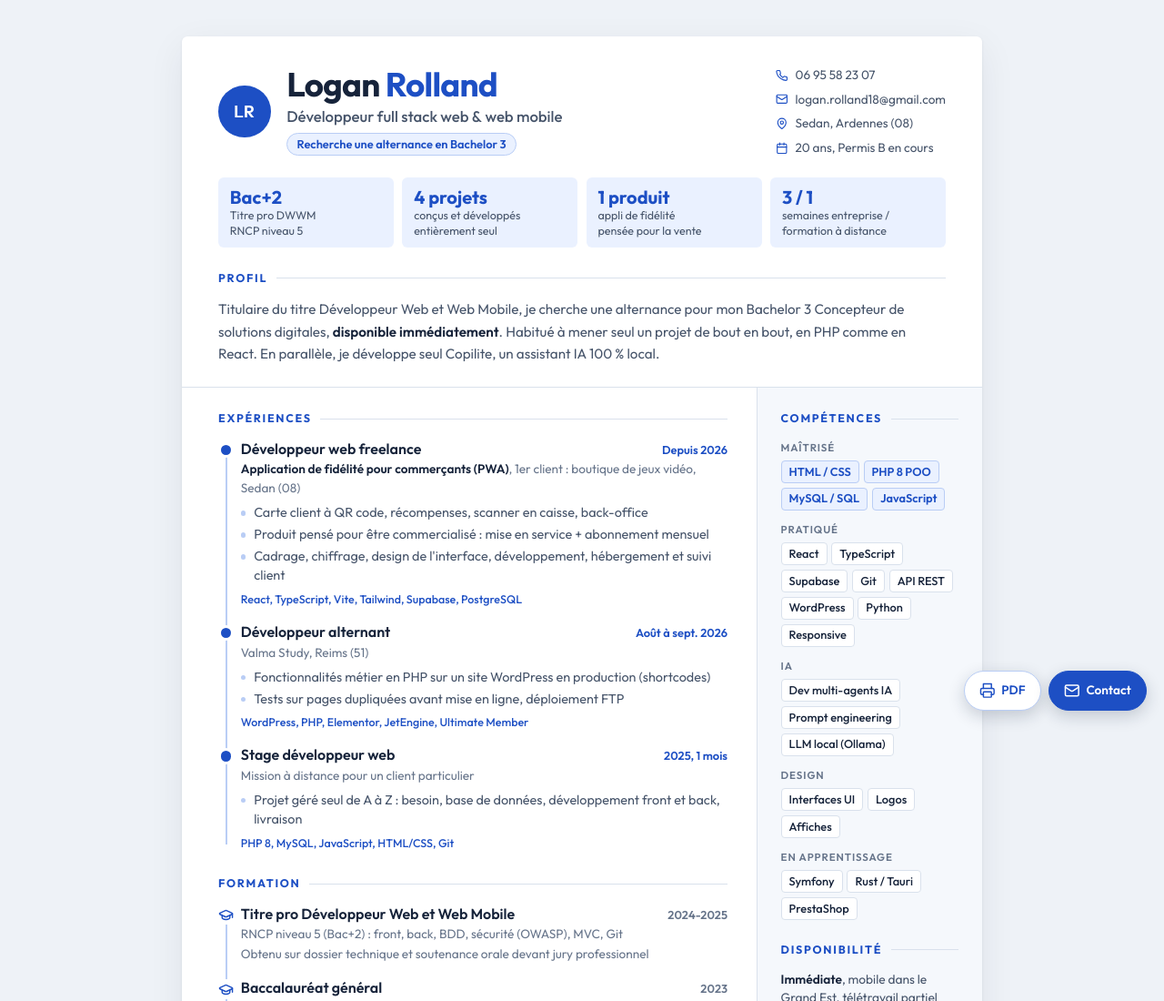
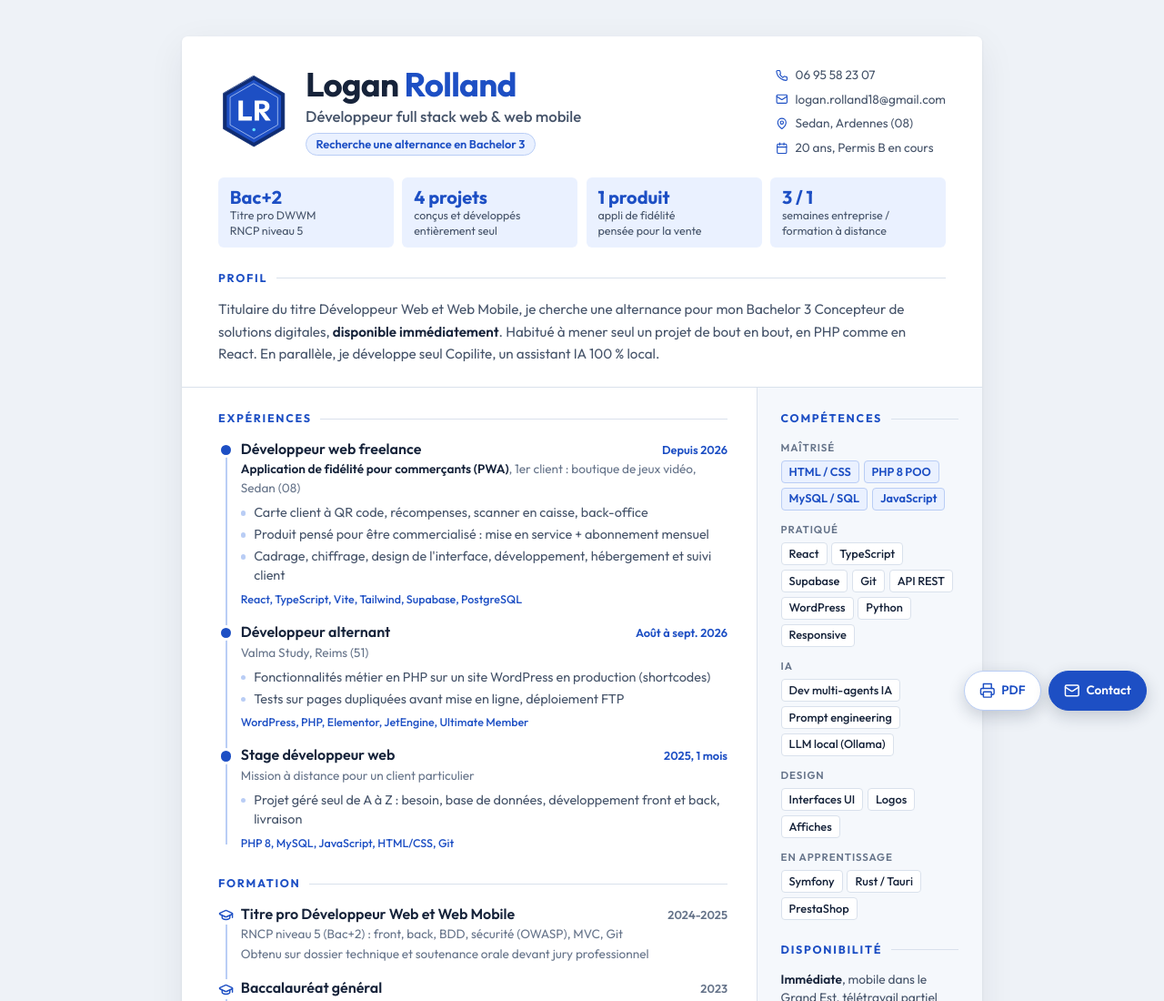
Before and after one commit to loganrolland18/CurriculumVitae, a plain HTML site: page index.html in a window 1280 px wide. Shown: the top 1100 px of the page at 91% size. Drawn offline with Linux system fonts and the light colour scheme.

Commit message:
CV : monogramme hexagonal
Co-Authored-By: Claude Opus 5.5 <noreply@anthropic.com>

Claude-Session: https://claude.ai/code/session_01CAoBrScc2WNakzdZNA6Cur

```diff
--- a/index.html
+++ b/index.html
@@ -27,7 +27,7 @@
         <p class="headline">Développeur full stack web&nbsp;&amp;&nbsp;web&nbsp;mobile</p>
         <p class="headline-sub">Recherche une alternance en Bachelor 3</p>
       </div>
-      <div class="avatar" aria-hidden="true"><svg class="mono" viewBox="0 -703 1196 703" aria-hidden="true"><path fill="currentColor" d="M71.75 0.0V-703.0H208V0ZM171.75 0.0V-121.25H529.5V0.0Z M727.5 -293.75V-399.5H890.5Q940.5 -399.5 968.0 -425.125Q995.5 -450.75 995.5 -495.75Q995.5 -537.0 968.375 -564.5Q941.25 -592.0 891.25 -592.0H727.5V-703.0H903Q971 -703 1022.5 -676.375Q1074.0 -649.75 1102.625 -603.625Q1131.25 -557.5 1131.25 -498.0Q1131.25 -436.25 1102.5 -390.5Q1073.75 -344.75 1021.75 -319.25Q969.75 -293.75 900.5 -293.75ZM627.75 0.0V-703.0H764V0ZM1011.75 0.0 779.5 -304.0 904.75 -343.0 1177.25 0.0Z"/></svg></div>
+      <div class="avatar avatar-badge" aria-hidden="true"><svg class="mono-badge" viewBox="0 0 200 200" aria-hidden="true"><polygon points="100.0,1.0 185.7,50.5 185.7,149.5 100.0,199.0 14.3,149.5 14.3,50.5" fill="#0f2c73" stroke="#0f2c73" stroke-width="2" stroke-linejoin="round"/><polygon points="100.0,12.0 176.2,56.0 176.2,144.0 100.0,188.0 23.8,144.0 23.8,56.0" fill="#1d4fc4"/><polygon points="100.0,23.0 166.7,61.5 166.7,138.5 100.0,177.0 33.3,138.5 33.3,61.5" fill="none" stroke="#b9cdf5" stroke-width="2"/><path d="M66.272 121.886V78.114H76.037V121.886ZM73.774 121.886V113.36099999999999H95.44300000000001V121.886ZM109.14500000000001 103.875V96.652H118.38300000000001Q121.297 96.652 122.878 95.17949999999999Q124.459 93.707 124.459 91.16499999999999Q124.459 88.77799999999999 122.8935 87.228Q121.328 85.678 118.414 85.678H109.14500000000001V78.114H119.561Q123.90100000000001 78.114 127.18700000000001 79.77250000000001Q130.473 81.431 132.3175 84.3295Q134.162 87.228 134.162 91.00999999999999Q134.162 94.88499999999999 132.30200000000002 97.768Q130.442 100.651 127.09400000000001 102.263Q123.74600000000001 103.875 119.251 103.875ZM101.674 121.886V78.114H111.43900000000001V121.886ZM125.482 121.886 111.873 103.038 120.77000000000001 100.62 137.014 121.886Z" fill="#fff" transform="translate(100 98) scale(1.28) translate(-100 -100)"/><circle cx="100" cy="152" r="4.5" fill="#5ee0ff"/></svg></div>
     </div>
 
     <ul class="contacts">
--- a/styles.css
+++ b/styles.css
@@ -702,3 +702,7 @@ svg.qr {
    de tri (ATS) lisent directement le nom. */
 .identity .avatar { order: -1; }
 .avatar .mono { width: 1.45rem; height: auto; display: block; }
+
+/* Monogramme illustre (traces vectoriels, aucun texte) */
+.avatar-badge { background: none; border-radius: 0; width: 4.9rem; height: 4.9rem; }
+.avatar-badge .mono-badge { width: 100%; height: 100%; display: block; stroke: none; stroke-width: 0; }
```
